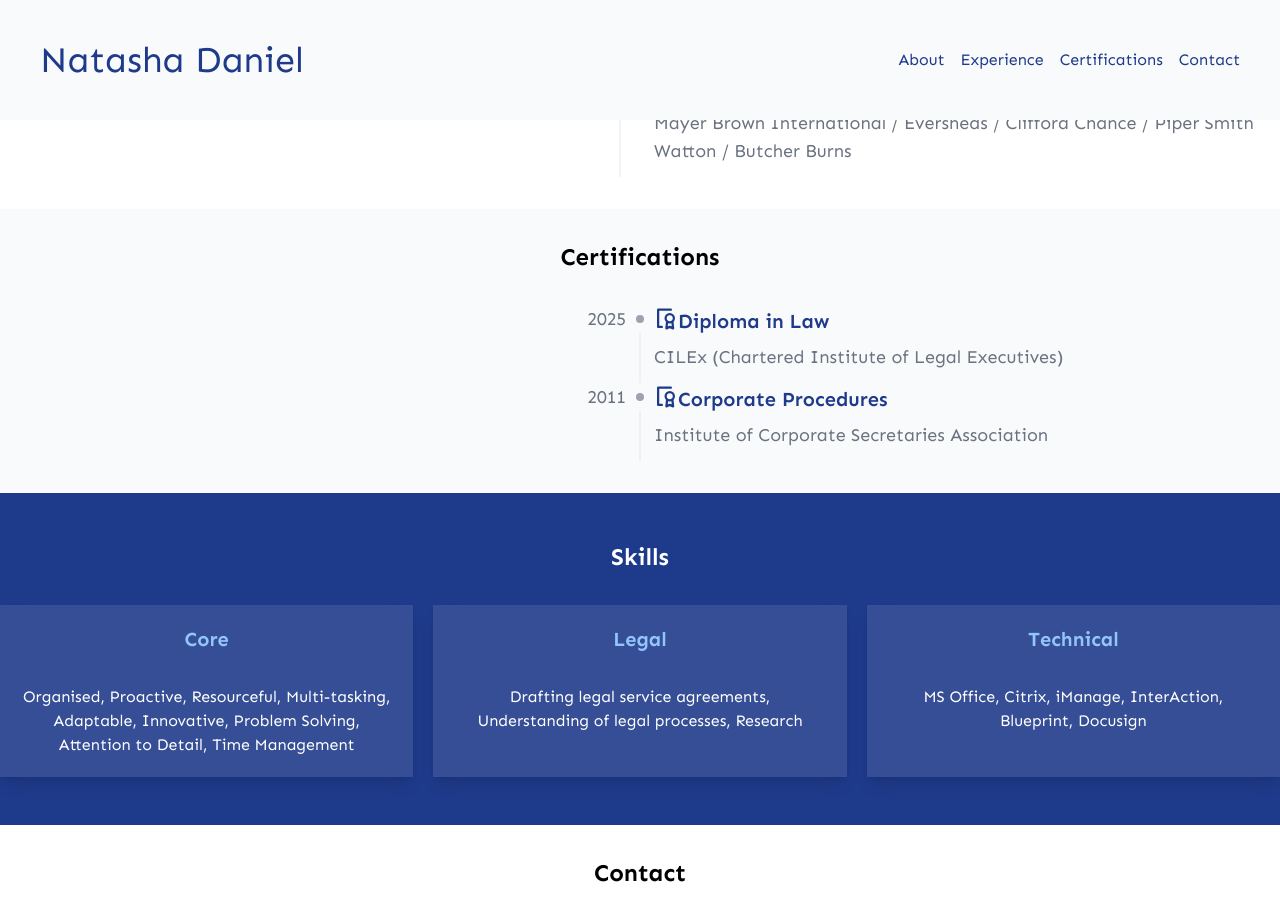
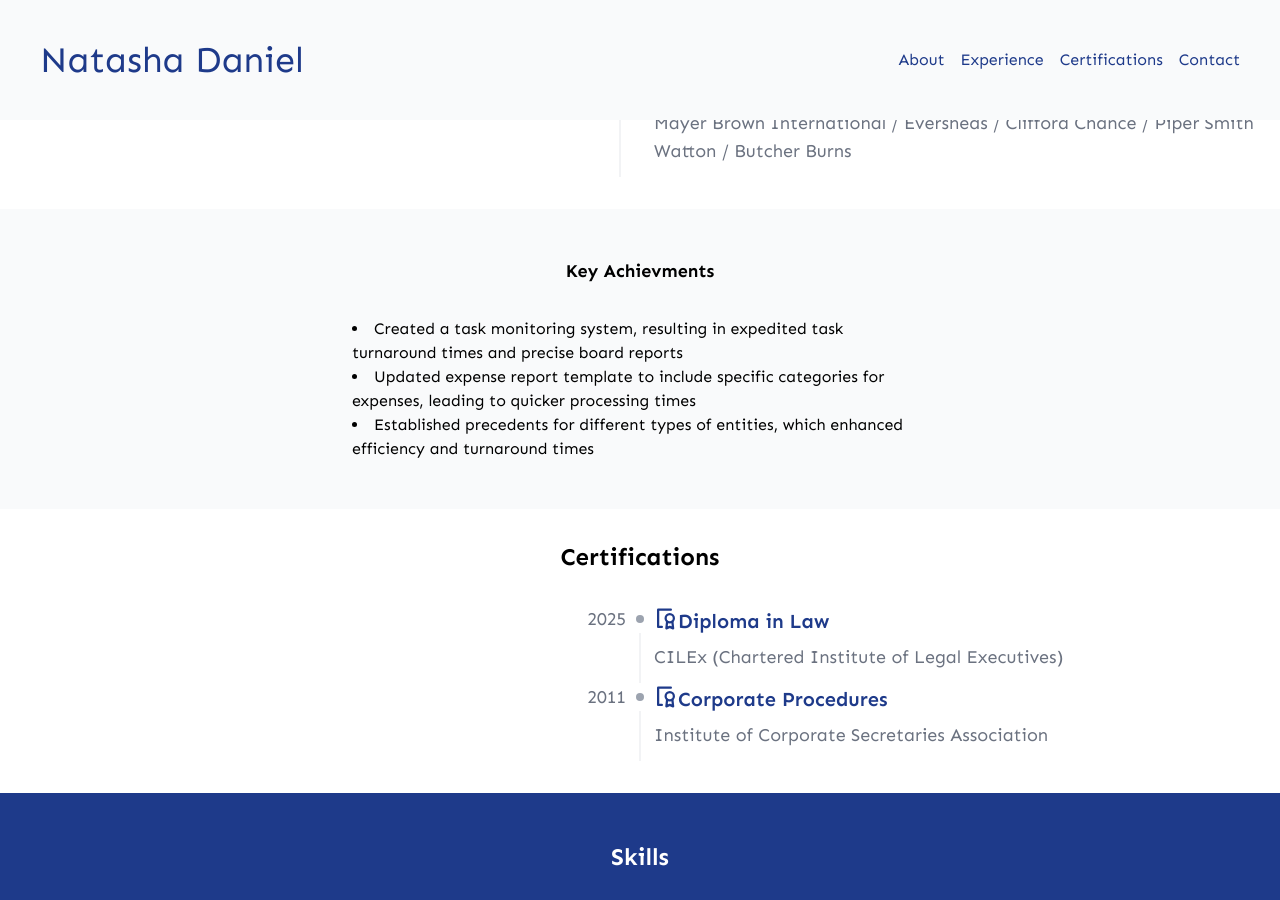
Before and after one commit to evokeapps/natasha_nmd, a Jekyll site: the page built from index.html, in a window 1280 px wide and 900 px high, scrolled down 3386 px. Built offline with Jekyll 4.4.1, drawn with Linux system fonts in a browser that asks for light colours; nearby versions of some CDN libraries.

Commit message:
Updated code

```diff
--- /dev/null
+++ b/_data/achievements.yaml
@@ -0,0 +1,4 @@
+items:
+  - Created a task monitoring system, resulting in expedited task turnaround times and precise board reports
+  - Updated expense report template to include specific categories for expenses, leading to quicker processing times
+  - Established precedents for different types of entities, which enhanced efficiency and turnaround times
--- a/index.html
+++ b/index.html
@@ -175,7 +175,17 @@ layout: home
   </div>
   {% endfor %}
 </article>
-<article class="py-8 bg-gray-50" id="certifications">
+<article class="py-12 bg-gray-50">
+  <div class="container mx-auto max-w-4xl px-5 lg:px-0">
+    <h2 class="text-lg font-bold text-center mb-8">Key Achievments</h2>
+  </div>
+  <ul class="container mx-auto text-start max-w-xl list-disc list-inside">
+    {% for item in site.data.achievements.items %}
+    <li>{{item}}</li>
+    {% endfor %}
+  </ul>
+</article>
+<article class="py-8" id="certifications">
   <div class="container mx-auto max-w-4xl px-5 lg:px-0">
     <h2 class="text-2xl font-bold text-center mb-8">Certifications</h2>
   </div>
```
